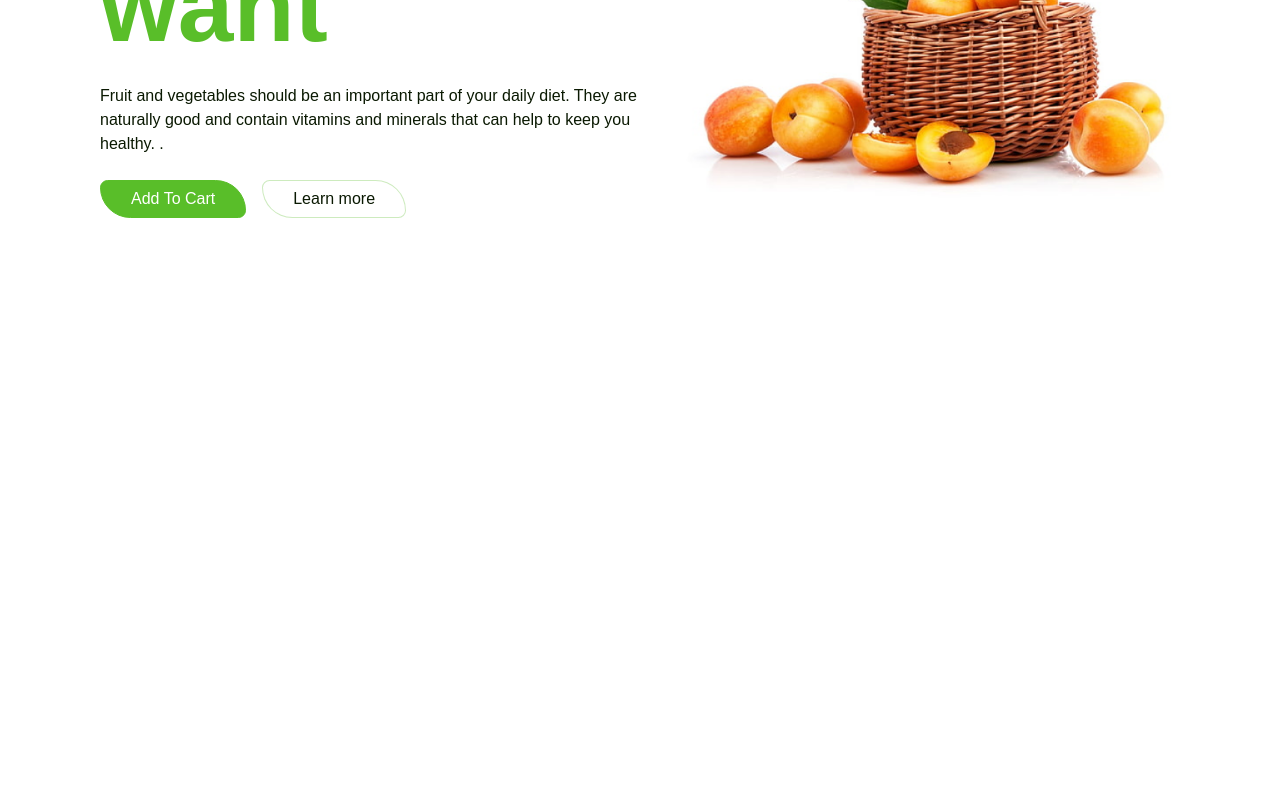
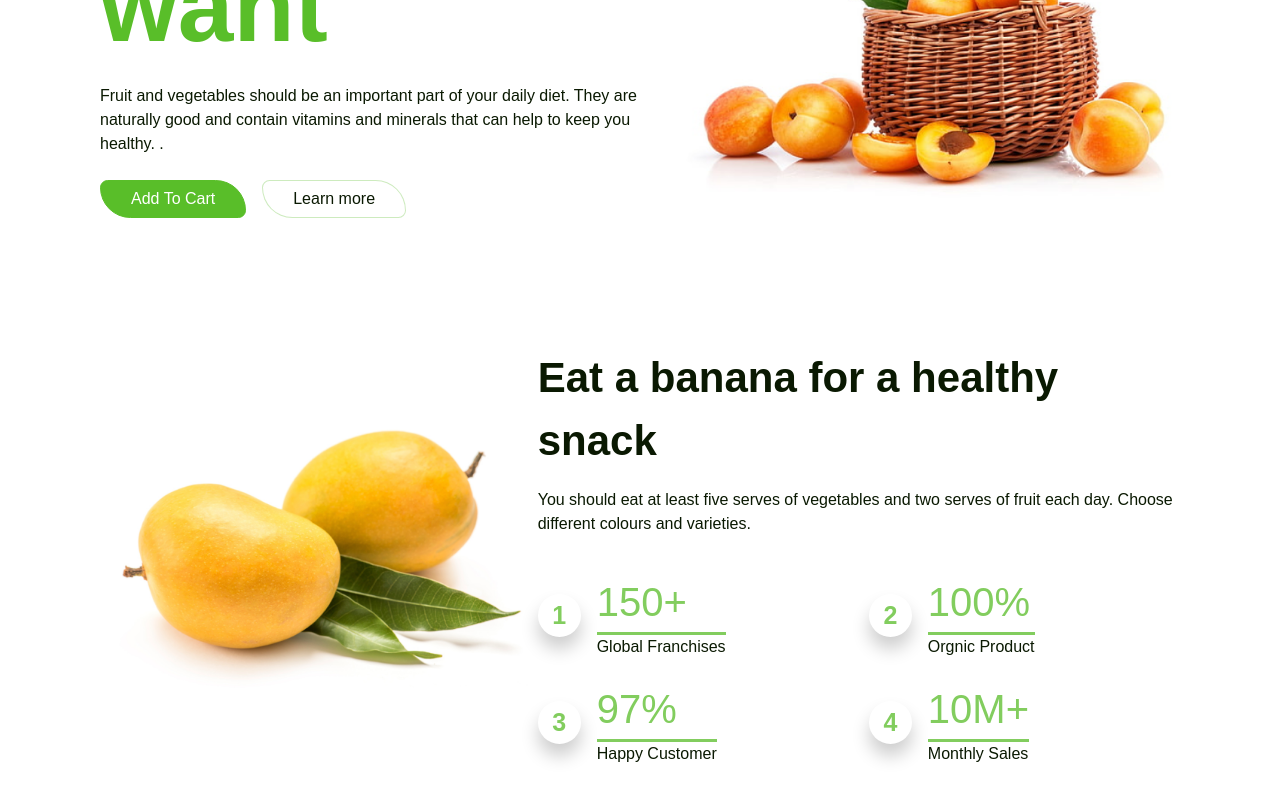
Before and after one commit to zaynlannister/grocery-store-landing, a React (Vite) app: page / in a window 1280 px wide. Shown: the part 384-1184 px from the top of the page. Before the commit the page ends 800 px from the top, so only its background shows below. Built offline with nearby package versions, Linux system fonts and the light colour scheme; a web font is replaced by a local one.

Commit message:
feat: add feature section

```diff
--- a/src/App.tsx
+++ b/src/App.tsx
@@ -1,3 +1,4 @@
+import FeatureSection from "./components/Feature/FeatureSection";
 import HeaderContent from "./components/Header/HeaderContent";
 import HeaderSection from "./components/Header/HeaderSection";
 
@@ -8,6 +9,9 @@ const App = () => {
         <HeaderSection />
         <HeaderContent />
       </>
+      <>
+        <FeatureSection />
+      </>
     </div>
   );
 };
--- /dev/null
+++ b/src/components/Feature/FeatureCard.tsx
@@ -0,0 +1,57 @@
+import styled from "styled-components";
+
+interface IFeatureCard {
+  number: number;
+  title: string;
+  description: string;
+}
+
+const FeatureCard = (props: IFeatureCard) => {
+  return (
+    <StyledFeatureCard className="flex items-center gap-4">
+      <div className="feature-card__number font-[700] text-[25px] text-[#82CD5E]">
+        {props.number}
+      </div>
+      <div className="feature-card__content">
+        <p className="feature-card__title text-[#82CD5E] border-b-[3px] border-b-[#82CD5E] text-[40px]">
+          {props.title}
+        </p>
+        <p className="feature-card__description">{props.description}</p>
+      </div>
+    </StyledFeatureCard>
+  );
+};
+
+const StyledFeatureCard = styled.div`
+  .feature-card {
+    &__number {
+      display: flex;
+      align-items: center;
+      justify-content: center;
+      border-radius: 50%;
+      width: 43px;
+      height: 43px;
+      box-shadow: 0px 12px 18px 0px rgba(0, 0, 0, 0.2);
+    }
+  }
+
+  @media (max-width: 515px) {
+    .feature-card {
+      &__number {
+        font-size: 20px;
+      }
+    }
+  }
+
+  @media (max-width: 440px) {
+    margin-bottom: 20px;
+    .feature-card {
+      &__content,
+      &__title {
+        width: 100%;
+      }
+    }
+  }
+`;
+
+export default FeatureCard;
--- /dev/null
+++ b/src/components/Feature/FeatureSection.tsx
@@ -0,0 +1,61 @@
+import styled from "styled-components";
+import FeatureCard from "./FeatureCard";
+
+const cardsData = [
+  { number: 1, title: "150+", description: "Global Franchises" },
+  { number: 2, title: "100%", description: "Orgnic Product" },
+  { number: 3, title: "97%", description: "Happy Customer" },
+  { number: 4, title: "10M+", description: "Monthly Sales" },
+];
+
+const FeatureSection = () => {
+  return (
+    <StyledFeature className="flex justify-between items-center py-12">
+      <div className="feature-section__img">
+        <img src="/img/lemons.png" alt="" />
+      </div>
+      <div>
+        <p className="text-[42px] font-[600]">
+          Eat a banana for a healthy snack
+        </p>
+        <p className="py-4">
+          You should eat at least five serves of vegetables and two serves of
+          fruit each day. Choose different colours and varieties.
+        </p>
+        <div className="feature-cards__container">
+          {cardsData.map((item, index) => (
+            <FeatureCard
+              key={index}
+              number={item.number}
+              title={item.title}
+              description={item.description}
+            />
+          ))}
+        </div>
+      </div>
+    </StyledFeature>
+  );
+};
+
+const StyledFeature = styled.div`
+  .feature-cards__container {
+    margin-top: 20px;
+    display: grid;
+    grid-template-columns: repeat(2, 1fr);
+    gap: 20px;
+  }
+
+  @media (max-width: 1075px) {
+    .feature-section__img {
+      display: none;
+    }
+  }
+
+  @media (max-width: 440px) {
+    .feature-cards__container {
+      display: block;
+    }
+  }
+`;
+
+export default FeatureSection;
--- a/src/index.css
+++ b/src/index.css
@@ -12,6 +12,10 @@
 body {
   color: #0a1902;
   font-family: "Baloo Chettan 2", sans-serif, Arial;
+}
+
+body.menu-open {
+  overflow-y: hidden;
 }
 
 .my-container {
```
